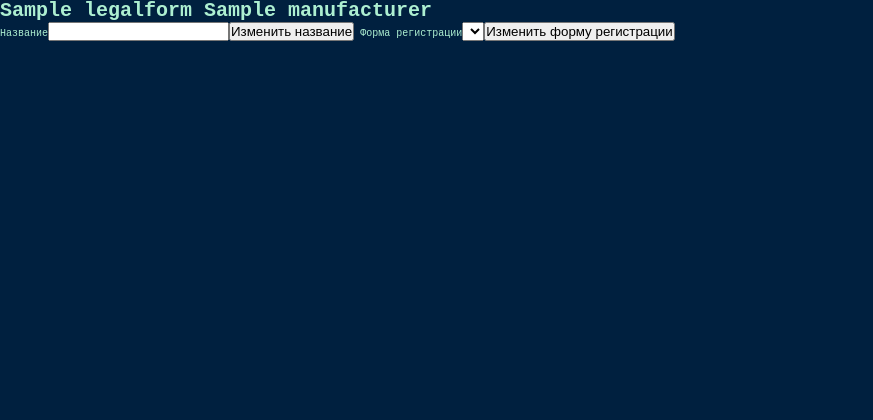
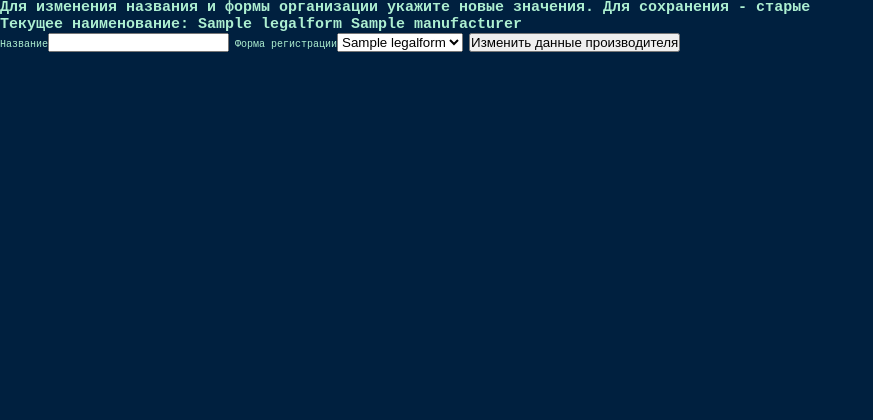
Before and after one commit to SergeyBibikov/flask_stuff, a Flask app: a page that uses app/templates/manufacturers/manufacturer_page.html in a window 1280 px wide. Shown: the part 324-744 px from the top of the page, without its empty margins (0-873 px from the left). Run offline with Flask 2, Linux system fonts and the light colour scheme; the visitor is signed in with stand-in values (Sample User, id 1); tables that the repository leaves empty hold one stand-in row (values such as "Sample post"); lists and menus that the app fills with data are empty; parts of the project's set-up code (start-up, migrations or seed data) failed here and were passed over.

Commit message:
something

```diff
--- a/app/__init__.py
+++ b/app/__init__.py
@@ -2,12 +2,15 @@ import os
 from flask import Flask
 from flask_sqlalchemy import SQLAlchemy
 from flask_migrate import Migrate
+from flask_debugtoolbar import DebugToolbarExtension
 
 app = Flask(__name__)
 app.config['SQLALCHEMY_DATABASE_URI'] = os.getenv('SQLALCHEMY_DATABASE_URI')
 app.config['SQLALCHEMY_TRACK_MODIFICATIONS'] = False
 app.config['PERMANENT_SESSION_LIFETIME'] =  int(os.getenv('SESSION_LT'))
 app.secret_key=os.getenv('SK')
+toolbar = DebugToolbarExtension(app)
+app.config['DEBUG_TB_TEMPLATE_EDITOR_ENABLED'] = True
 db = SQLAlchemy(app)
 migrate = Migrate(app, db)
 
--- a/app/static/css/base.css
+++ b/app/static/css/base.css
@@ -82,7 +82,7 @@ ul.nav-links li a:hover{
 
 .val_errors{
   color:coral;
-  font-size: 1.6rem;
+  font-size: 1.4rem;
 }
 .email, .password, .password2, .username{
   font-weight: bold;
--- a/app/templates/manufacturers/manufacturer_page.html
+++ b/app/templates/manufacturers/manufacturer_page.html
@@ -1,6 +1,14 @@
 {%extends "index.html"%}
 {%block body%}
-<h3>{{manufacturer.legal_form.name}} {{manufacturer.name}}</h3>
-{{form_edit.manuf_enter_name.label}}{{form_edit.manuf_enter_name}}{{form_edit.edit_name}}
-{{form_edit.manuf_legal_form.label}}{{form_edit.manuf_legal_form}}{{form_edit.edit_legal_form}}
+<h2>Для изменения названия и формы организации укажите новые значения. Для сохранения - старые</h3>
+<h2>Текущее наименование: {{manufacturer.legal_form.name}} {{manufacturer.name}}</h2>
+<form method="POST" novalidate>
+{{form_edit.hidden_tag()}}
+{{form_edit.manuf_enter_name.label}}{{form_edit.manuf_enter_name}}
+{{form_edit.manuf_legal_form.label}}{{form_edit.manuf_legal_form}}
+{{form_edit.edit_manuf}}
+{%for error in form_edit.manuf_enter_name.errors%}
+<p class="val_errors">{{error}}</p>
+{%endfor%}
+</form>
 {%endblock%}
--- a/app/templates/manufacturers/manufacturers_list.html
+++ b/app/templates/manufacturers/manufacturers_list.html
@@ -1,5 +1,9 @@
 <ul class="list-of-manuf">
     {%for man in manufacturers_list%}
-    <li class="manuf-list-point"><form method="GET" action="/manufacturers/{{man.name}}">{{man.name}} {{man.legal_form.name}} <button type="submit">Edit</button></form></li>
+    <li class="manuf-list-point">
+        <form method="GET" action="{{url_for('.edit_manufacturer',manufacturer_name=man.name)}}">
+            {{man.name}} {{man.legal_form.name}} <button type="submit">Edit</button>
+        </form>
+    </li>
     {%endfor%}
 </ul>
--- a/app/views/forms.py
+++ b/app/views/forms.py
@@ -55,6 +55,5 @@ class ManufacturerAddForm(FlaskForm):
 
 class ManufacturerEditForm(FlaskForm):
     manuf_enter_name = StringField("Название", validators = [InputRequired("Необходимо указать название производителя")])
-    edit_name = SubmitField("Изменить название")
     manuf_legal_form = SelectField("Форма регистрации")
-    edit_legal_form = SubmitField("Изменить форму регистрации")
+    edit_manuf = SubmitField("Изменить данные производителя")
--- a/app/views/manufacturer.py
+++ b/app/views/manufacturer.py
@@ -1,4 +1,4 @@
-from flask import Blueprint, render_template, flash
+from flask import Blueprint, render_template, flash,redirect,url_for
 from .forms import ManufacturerSearchForm,ManufacturerAddForm,ManufacturerEditForm
 from sqlalchemy import func
 from ..utils.helpers import is_admin
@@ -44,7 +44,7 @@ def manu_facturers():
             return render_template("manufacturers/manufacturers.html",
                         form_search=form_search,
                         form_add=form_add)
-        manuf = Manufacturer(name=form_add.manuf_name_add.data,legal_form_id=form_add.manuf_legal_form.data)
+        manuf = Manufacturer(name=form_add.manuf_name_add.data.strip(),legal_form_id=form_add.manuf_legal_form.data)
         db.session.add(manuf)
         db.session.commit()
         flash("Производитель добавлен")
@@ -52,9 +52,18 @@ def manu_facturers():
                         form_search=form_search,
                         form_add=form_add)
 
-@manufacturers.route("/manufacturers/<manufacturer_name>")
+@manufacturers.route("/manufacturers/<manufacturer_name>",methods=['GET','POST'])
 @is_admin
 def edit_manufacturer(manufacturer_name):
     form_edit = ManufacturerEditForm()
+    legal_forms = LegalForm.query.all()
+    form_edit.manuf_legal_form.choices= [(i.id,i.name) for i in legal_forms]
     manufacturer = Manufacturer.query.filter_by(name=manufacturer_name).first()
+    if not manufacturer:
+        return redirect(url_for('.manu_facturers'))
+    if form_edit.validate_on_submit():
+        manufacturer.name = form_edit.manuf_enter_name.data
+        manufacturer.legal_form_id = form_edit.manuf_legal_form.data
+        db.session.add(manufacturer)
+        db.session.commit()
     return render_template("manufacturers/manufacturer_page.html",manufacturer=manufacturer,form_edit=form_edit)
```
Also changed, not shown: requirements.txt (+7 -8 lines).
